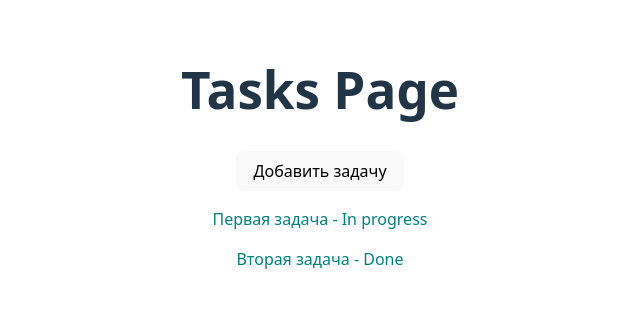
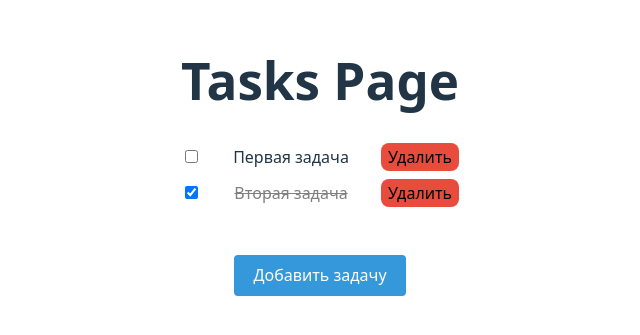
Before and after one commit to estakheeva/task-manager, a Vue app: page /tasks in a window 1280 px wide. Shown: the part 251-586 px from the top of the page, without its empty margins (320-960 px from the left). Built offline with nearby package versions, Linux system fonts and the light colour scheme.

Commit message:
Add task actions: add, toggle, delete working with Pinia

```diff
--- a/src/components/TaskList.vue
+++ b/src/components/TaskList.vue
@@ -1,10 +1,22 @@
 <template>
-  <div>
-    <button @click="addTask">Добавить задачу</button>
-    <p v-for="task in tasks" :key="task.id">
-      {{ task.title }} - {{ task.done ? 'Done' : 'In progress' }}
-    </p>
+  <div class="task-list">
+
+    <div v-for="task in tasksStore.tasks" :key="task.id" class="task-item">
+
+      <input
+        type="checkbox"
+        :checked="task.done"
+        @change="toggleDone(task.id)"/>
+      <span :class="{done:task.done}">{{ task.title }}</span>
+
+<!--    TODO: создать переключение языка ru/eng -->
+      <button @click="deleteTask(task.id)">Удалить</button>
+
+    </div>
+      <button @click="addTask" id="addTask">Добавить задачу</button>
+
   </div>
+
 </template>
 
 <script setup>
@@ -14,21 +26,58 @@
   const tasks = tasksStore.tasks
 
   // Add new task function
-function addTask() {
+const addTask = () => {
   const newId = tasksStore.tasks.length + 1
   tasksStore.addTask({ id: newId, title: `Новая задача ${newId}`, done: false })
 }
+
+const toggleDone = (id) => {
+  tasksStore.toggleDone(id)
+}
+
+const deleteTask = (id) => {
+  tasksStore.deleteTask(id)
+}
+
 </script>
 
 <style scoped>
-p {
-  text-align: center;
-  color: teal;
+.task-list {
+  max-width: 400px;
+  margin: 0 auto;
 }
-button {
-  display: block;
-  margin: 0 auto 1em;
-  padding: 0.5em 1em;
+
+.task-item {
+  display: flex;
+  align-items: center;
+  justify-content: space-between;
+  margin-bottom: 8px;
+}
+
+.task-item span.done {
+  text-decoration: line-through;
+  color: gray;
+}
+
+button#addTask{
+  background-color: #3498db;
+  border: none;
+  margin-top: 40px;
+  color: white;
   cursor: pointer;
+  border-radius: 4px;
+}
+
+button:hover {
+  background-color: #2980b9;
+}
+
+.task-item button {
+  background-color: #e74c3c;
+  padding: 2px 6px;
+}
+
+.task-item button:hover {
+  background-color: #c0392b;
 }
 </style>
```
